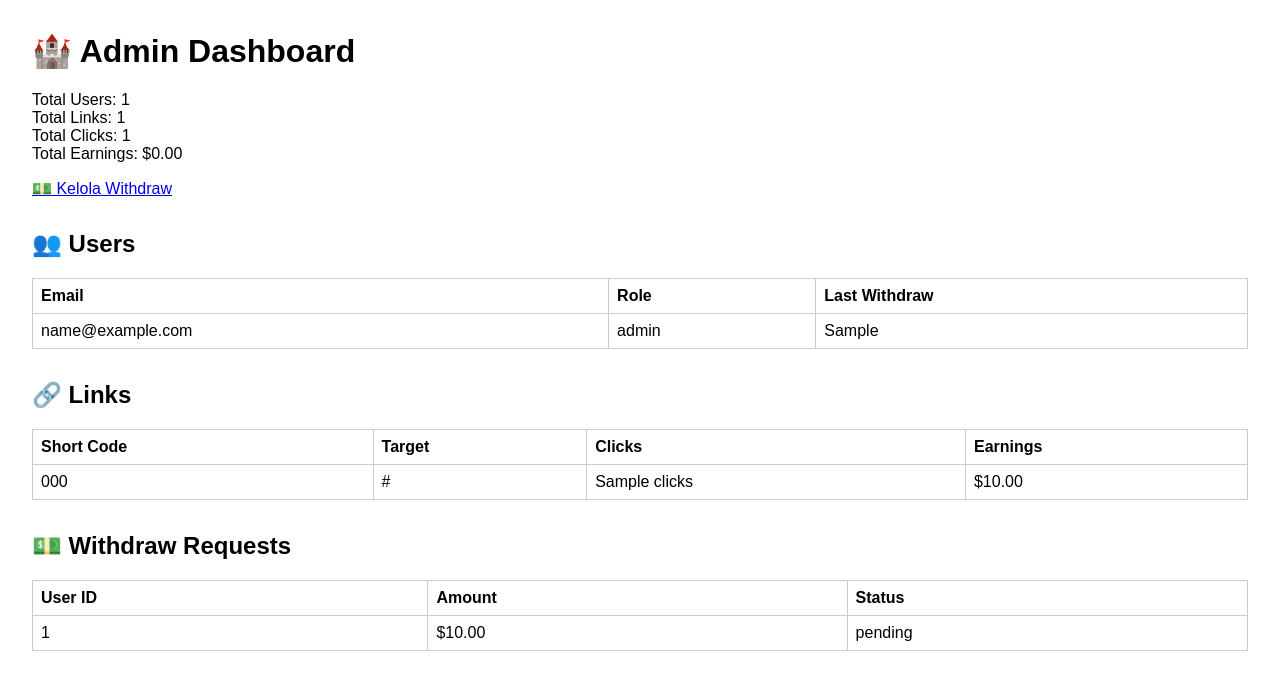
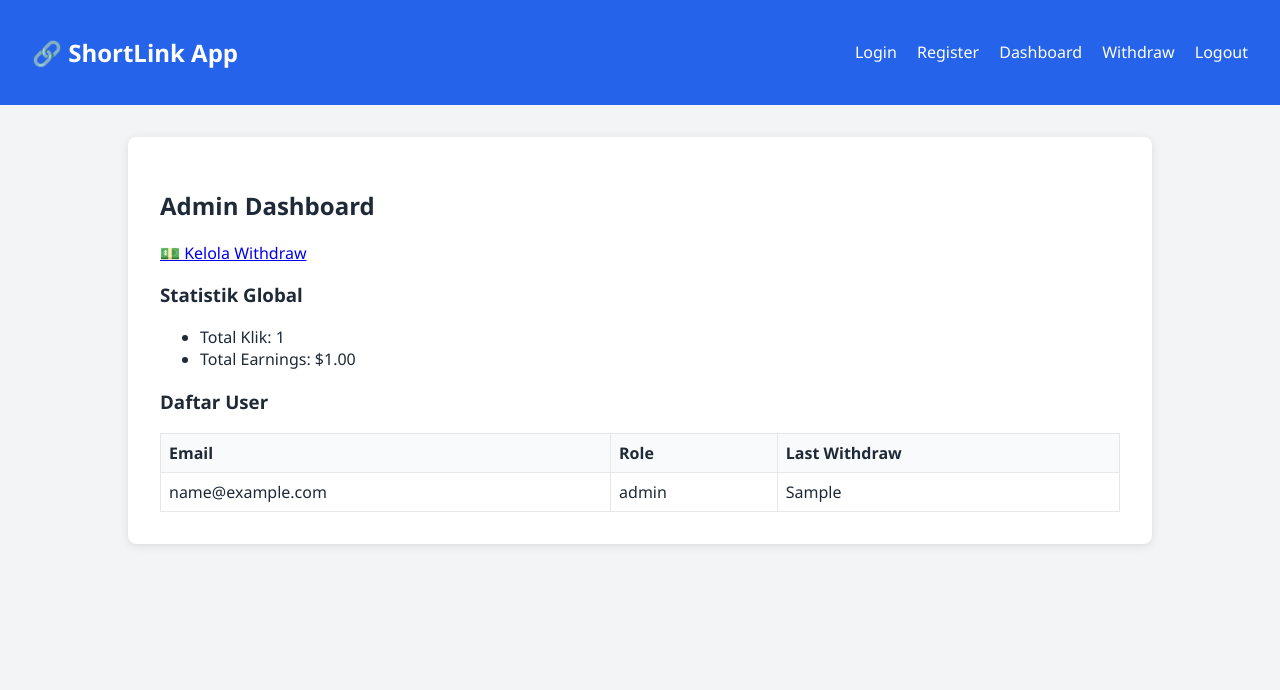
Before and after one commit to ranggawaridat/safelink, a FastAPI app: template templates/admin.html in a window 1280 px wide. Shown: the top 690 px of the page. Run offline with FastAPI, Linux system fonts and the light colour scheme; the template is opened without the code that fills it: most values are stand-ins (such as "Sample title", 1, 10 or a date in 2020).

Commit message:
Refactor admin dashboard and templates; enhance user role validation and statistics display

```diff
--- a/main.py
+++ b/main.py
@@ -78,47 +78,39 @@ def dashboard(request: Request):
 def admin_dashboard(request: Request):
     token = request.cookies.get("access_token")
     if not token:
-        print("❌ Tidak ada token")
-        return RedirectResponse("/login")
+        return RedirectResponse("/login", status_code=302)
 
     try:
         user = supabase.auth.get_user(token).user
     except Exception as e:
-        print("❌ Gagal ambil user dari token:", e)
-        return RedirectResponse("/login")
+        print("Auth error:", e)
+        return RedirectResponse("/login", status_code=302)
 
-    try:
-        profile = get_user_profile(user.id)
-        if not profile:
-            print("❌ Profil user tidak ditemukan")
-            return HTMLResponse("<h3>Profile not found</h3>")
-        if profile["role"] != "admin":
-            print("❌ Bukan admin")
-            return HTMLResponse("<h3>Access denied</h3>")
+    # cek role admin
+    profile = get_user_profile(user.id)
+    if not profile or profile.get("role") != "admin":
+        return HTMLResponse("<h3>Access denied</h3>")
 
-        # Ambil semua data
-        users = supabase.table("user_profiles").select("*").execute().data
-        links = supabase.table("links").select("*").execute().data
-        withdrawals = supabase.table("withdrawals").select("*").execute().data
+    # ambil semua user
+    users = supabase.table("user_profiles").select("*").execute().data or []
 
-        # Statistik
-        total_clicks = sum(link.get("clicks", 0) for link in links)
-        total_earnings = sum(link.get("earnings", 0.0) for link in links)
+    # ambil statistik global
+    links = supabase.table("links").select("clicks, earnings").execute().data or []
 
-        return templates.TemplateResponse("admin.html", {
-            "request": request,
-            "user": user,
-            "users": users,
-            "links": links,
-            "withdrawals": withdrawals,
-            "total_clicks": total_clicks,
-            "total_earnings": total_earnings,
-            "total_users": len(users),
-            "total_links": len(links)
-        })
-    except Exception as e:
-        print("❌ Error di route /admin:", e)
-        return HTMLResponse(f"<h3>Internal error: {e}</h3>")
+    total_clicks = sum([l.get("clicks", 0) or 0 for l in links])
+    total_earnings = sum([float(l.get("earnings", 0) or 0) for l in links])
+
+    stats = {
+        "total_clicks": total_clicks,
+        "total_earnings": total_earnings,
+    }
+
+    return templates.TemplateResponse("admin.html", {
+        "request": request,
+        "users": users,
+        "stats": stats,
+        "user": profile
+    })
 
 
 @app.post("/shorten")
--- a/templates/admin.html
+++ b/templates/admin.html
@@ -1,62 +1,25 @@
-<!DOCTYPE html>
-<html>
-<head>
-  <title>Admin Dashboard</title>
-  <style>
-    body { font-family: sans-serif; margin: 2rem; }
-    table { border-collapse: collapse; width: 100%; margin-top: 1rem; }
-    th, td { border: 1px solid #ccc; padding: 8px; text-align: left; }
-    h2 { margin-top: 2rem; }
-  </style>
-</head>
-<body>
-  <h1>🏰 Admin Dashboard</h1>
-
-  <p>
-    Total Users: {{ total_users }}<br>
-    Total Links: {{ total_links }}<br>
-    Total Clicks: {{ total_clicks }}<br>
-    Total Earnings: ${{ "%.2f"|format(total_earnings) }}
-  </p>
+{% extends "base.html" %}
+{% block title %}Admin Dashboard{% endblock %}
+{% block content %}
+<h2>Admin Dashboard</h2>
 
 <p><a href="/admin/withdrawals">💵 Kelola Withdraw</a></p>
 
+<h3>Statistik Global</h3>
+<ul>
+  <li>Total Klik: {{ stats.total_clicks }}</li>
+  <li>Total Earnings: ${{ "%.2f"|format(stats.total_earnings) }}</li>
+</ul>
 
-  <h2>👥 Users</h2>
+<h3>Daftar User</h3>
 <table>
   <tr><th>Email</th><th>Role</th><th>Last Withdraw</th></tr>
   {% for u in users %}
   <tr>
     <td>{{ u.email }}</td>
     <td>{{ u.role }}</td>
-        <td>{{ u.last_withdraw or '-' }}</td>
+    <td>{{ u.last_withdraw }}</td>
   </tr>
   {% endfor %}
 </table>
-
-  <h2>🔗 Links</h2>
-  <table>
-    <tr><th>Short Code</th><th>Target</th><th>Clicks</th><th>Earnings</th></tr>
-    {% for l in links %}
-      <tr>
-        <td>{{ l.short_code }}</td>
-        <td>{{ l.target_url }}</td>
-        <td>{{ l.clicks }}</td>
-        <td>${{ "%.2f"|format(l.earnings or 0) }}</td>
-      </tr>
-    {% endfor %}
-  </table>
-
-  <h2>💵 Withdraw Requests</h2>
-  <table>
-    <tr><th>User ID</th><th>Amount</th><th>Status</th></tr>
-    {% for w in withdrawals %}
-      <tr>
-        <td>{{ w.user_id }}</td>
-        <td>${{ "%.2f"|format(w.amount or 0) }}</td>
-        <td>{{ w.status }}</td>
-      </tr>
-    {% endfor %}
-  </table>
-</body>
-</html>
+{% endblock %}
--- a/templates/base.html
+++ b/templates/base.html
@@ -1,21 +1,95 @@
 <!DOCTYPE html>
-<html>
+<html lang="en">
 <head>
-  <title>ShortLink | Cloud Native</title>
-  <link rel="stylesheet" href="/static/style.css" />
+    <meta charset="UTF-8">
+    <meta name="viewport" content="width=device-width, initial-scale=1.0">
+    <title>{% block title %}My Shortlink App{% endblock %}</title>
+    <style>
+        :root {
+            --primary: #2563eb;
+            --secondary: #f3f4f6;
+            --text-dark: #1f2937;
+            --text-light: #6b7280;
+        }
+        body {
+            margin: 0;
+            font-family: 'Segoe UI', sans-serif;
+            background-color: var(--secondary);
+            color: var(--text-dark);
+        }
+        header {
+            background: var(--primary);
+            color: white;
+            padding: 1rem 2rem;
+            display: flex;
+            justify-content: space-between;
+            align-items: center;
+        }
+        header a {
+            color: white;
+            text-decoration: none;
+            margin-left: 1rem;
+        }
+        .container {
+            max-width: 960px;
+            margin: 2rem auto;
+            background: white;
+            padding: 2rem;
+            border-radius: 8px;
+            box-shadow: 0 2px 10px rgba(0,0,0,0.1);
+        }
+        button {
+            background: var(--primary);
+            color: white;
+            border: none;
+            padding: 0.6rem 1rem;
+            border-radius: 5px;
+            cursor: pointer;
+        }
+        button:hover { background: #1e40af; }
+        input {
+            width: 100%;
+            padding: 0.6rem;
+            margin: 0.5rem 0;
+            border: 1px solid #d1d5db;
+            border-radius: 5px;
+        }
+        table {
+            width: 100%;
+            border-collapse: collapse;
+            margin-top: 1rem;
+        }
+        th, td {
+            border: 1px solid #e5e7eb;
+            padding: 8px;
+            text-align: left;
+        }
+        th { background-color: #f9fafb; }
+        .text-center { text-align: center; }
+    </style>
 </head>
 <body>
     <header>
-    <h2>⚡ ShortLink</h2>
+        <h2>🔗 ShortLink App</h2>
         <nav>
-      <a href="/">Home</a>
+          {% if user %}
   <a href="/dashboard">Dashboard</a>
+  {% if user.role == "admin" %}
+    <a href="/admin">Admin</a>
+  {% endif %}
+  <a href="/logout">Logout</a>
+{% else %}
   <a href="/login">Login</a>
   <a href="/register">Register</a>
+{% endif %}
+
+            <a href="/dashboard">Dashboard</a>
+            <a href="/withdraw">Withdraw</a>
             <a href="/logout">Logout</a>
         </nav>
     </header>
-  <main>
+
+    <main class="container">
         {% block content %}{% endblock %}
     </main>
 </body>
```
Also changed, not shown: templates/login.html (+11 -11 lines), templates/withdraw.html (+15 -24 lines). Lines whose indentation alone changed are shown as unchanged.
